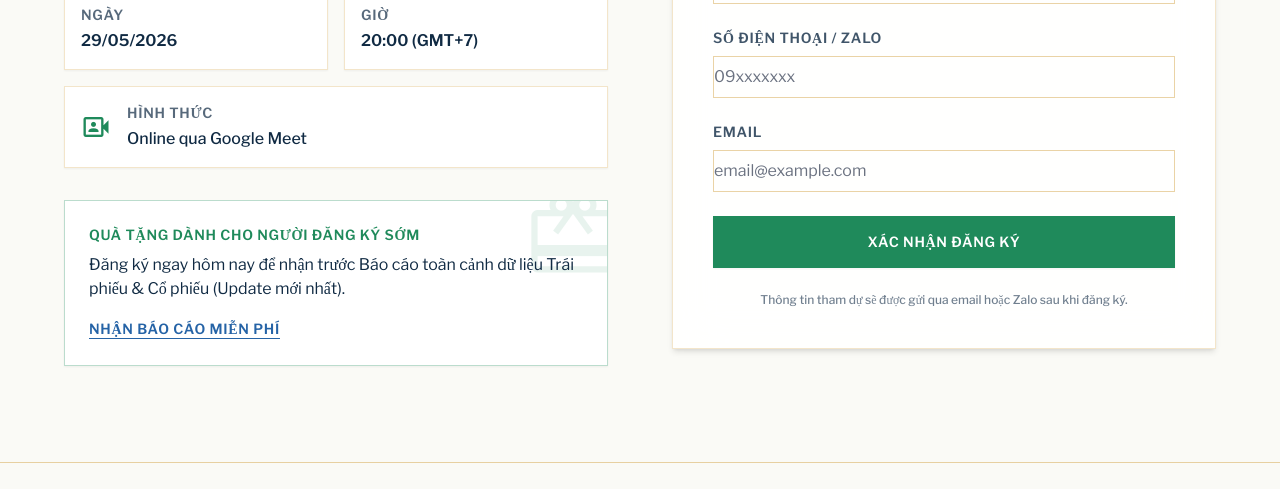
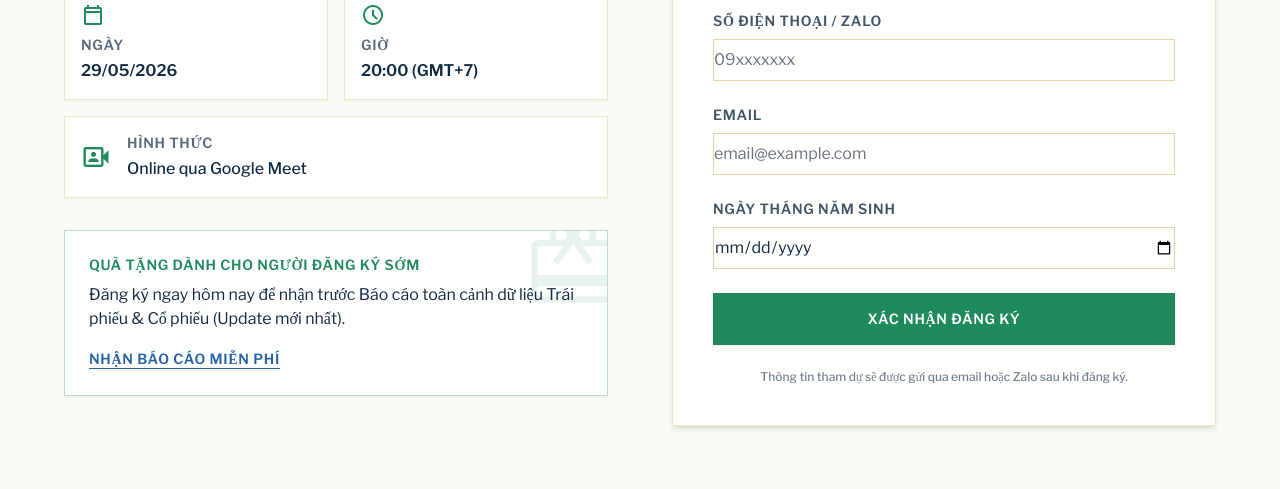
Before and after one commit to MRXz194/landing-page-lua-hoa, a plain HTML site: page index.html in a window 1280 px wide. Shown: the part 3248-3737 px from the top of the page. Drawn offline with nearby package versions, Linux system fonts and the light colour scheme.

Commit message:
them ngay thang nam sinh

```diff
--- a/index.html
+++ b/index.html
@@ -492,6 +492,10 @@
 <label class="block font-label-md text-label-md text-[#102A43]/80 uppercase" for="email">Email</label>
 <input class="w-full bg-transparent border-b border-[#D6A84F]/50 focus:border-[#1F8A5B] focus:ring-0 px-0 py-2 text-[#102A43] font-body-md transition-colors" id="email" placeholder="email@example.com" type="email"/>
 </div>
+<div class="space-y-2">
+<label class="block font-label-md text-label-md text-[#102A43]/80 uppercase" for="dob">Ngày tháng năm sinh</label>
+<input class="w-full bg-transparent border-b border-[#D6A84F]/50 focus:border-[#1F8A5B] focus:ring-0 px-0 py-2 text-[#102A43] font-body-md transition-colors" id="dob" type="date"/>
+</div>
 <button class="w-full bg-[#1F8A5B] text-white py-4 font-label-md text-label-md uppercase hover:bg-[#166642] transition-colors mt-4 rounded-DEFAULT shadow-sm" type="submit">
                         Xác nhận đăng ký
                     </button>
```
